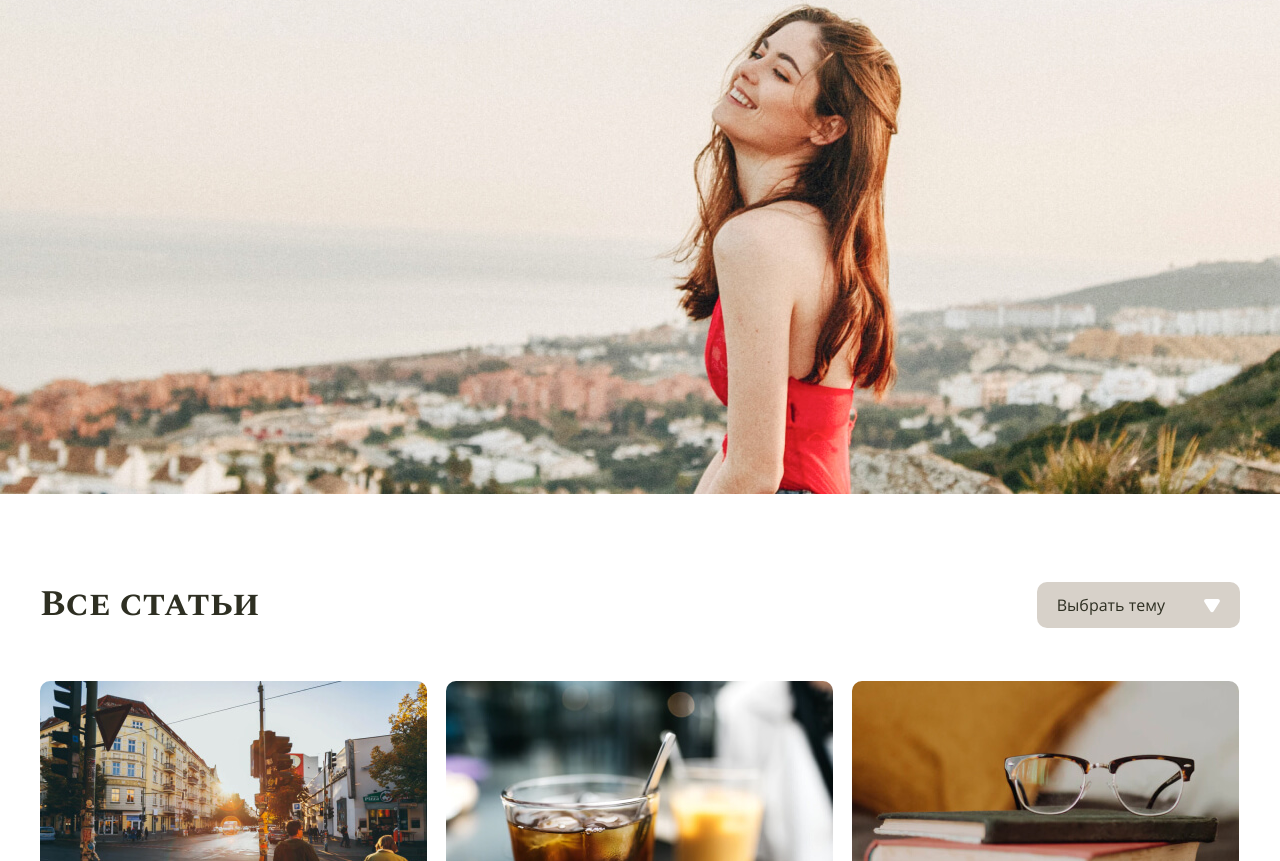
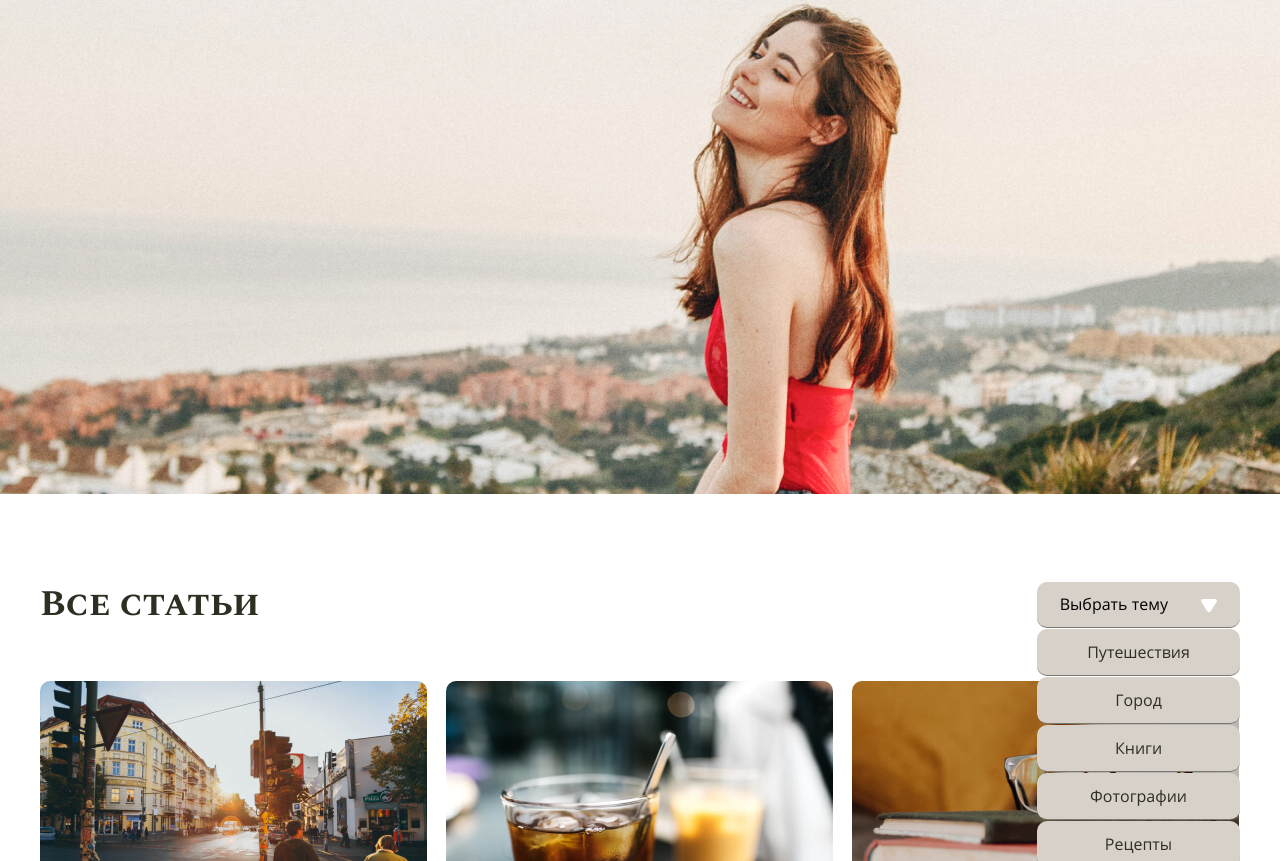
Before and after one commit to BDavidenko/zaverstai, a plain HTML site: page index.html in a window 1280 px wide. Shown: the part 91-952 px from the top of the page. Drawn offline with Linux system fonts and the light colour scheme; files whose address does not match are found by name.

Commit message:
feat: Доверстать выпадающий список

```diff
--- /dev/null
+++ b/blocks/articles/__button/articles__button.css
@@ -0,0 +1,24 @@
+.articles__button {
+  width: 203px;
+  height: 46px;
+  background-color: #D7D1C9;
+  border-radius: 10px;
+  display: flex;
+  align-items: center;
+  justify-content: space-around;
+  margin: 0;
+  font-size: 16px;
+  line-height: 22px;
+  border: none;
+  border-bottom: 1px solid rgba(32, 33, 23, .5);
+  outline: none;
+}
+
+.articles__button::after {
+  content: url(../../../images/button__icon-down.svg);
+  margin-top: 5px;
+}
+
+.articles__button:hover .articles__dropdown-list {
+  color: red;
+}
--- a/blocks/articles/__container/articles__container.css
+++ b/blocks/articles/__container/articles__container.css
@@ -3,4 +3,5 @@
   justify-content: space-between;
   align-items: center;
   margin-bottom: 49px;
+  position: relative;
 }
--- /dev/null
+++ b/blocks/articles/__dropdown-list-item/articles__dropdown-list-item.css
@@ -0,0 +1,14 @@
+.articles__dropdown-list-item {
+  margin: 0;
+  font-size: 16px;
+  line-height: 22px;
+  height: 46px;
+  width: 203px;
+  border-radius: 10px;
+  border-bottom: 1px solid rgba(32, 33, 23, .5);
+  background-color: #D7D1C9;
+  display: flex;
+  justify-content: center;
+  align-items: center;
+  margin-bottom: 1px;
+}
--- /dev/null
+++ b/blocks/articles/__dropdown-list/articles__dropdown-list.css
@@ -0,0 +1,8 @@
+.articles__dropdown-list {
+  list-style-type: none;
+  padding-left: 0;
+  position: absolute;
+  right: 0;
+  top: 52px;
+  margin: 0;
+}
--- a/blocks/articles/articles.css
+++ b/blocks/articles/articles.css
@@ -1,5 +1,7 @@
 @import url(./__container/articles__container.css);
-@import url(./__topic/articles__topic.css);
+@import url(./__button/articles__button.css);
+@import url(./__dropdown-list/articles__dropdown-list.css);
+@import url(./__dropdown-list-item/articles__dropdown-list-item.css);
 
 .articles {
   max-width: 1200px;
--- a/blocks/button/__topic/button__topic.css
+++ /dev/null
@@ -1,5 +0,0 @@
-.button__topic {
-  font-size: 16px;
-  line-height: 22px;
-  margin: 0;
-}
--- a/blocks/button/button.css
+++ /dev/null
@@ -1,19 +0,0 @@
-@import url(./__topic/button__topic.css);
-
-.button {
-  width: 203px;
-  height: 46px;
-  background-color: #D7D1C9;
-  border-radius: 10px;
-  display: flex;
-  align-items: center;
-  justify-content: space-around;
-  list-style-type: none;
-  padding-left: 0;
-  margin: 0;
-}
-
-.button::after {
-  content: url(../../images/button__icon-down.svg);
-  margin-top: 5px;
-}
--- a/index.html
+++ b/index.html
@@ -37,9 +37,15 @@
         <section class="articles">
           <div class="articles__container">
             <h2 class="title title_location_articles">Все статьи</h2>
-              <ul class="button">
-                <li class="button__topic">Выбрать тему</li>
-              </ul>
+            <button class="articles__button" type="button">Выбрать тему</button>
+            <ul class="articles__dropdown-list">
+              <li class="articles__dropdown-list-item">Путешествия</li>
+              <li class="articles__dropdown-list-item">Город</li>
+              <li class="articles__dropdown-list-item">Книги</li>
+              <li class="articles__dropdown-list-item">Фотографии</li>
+              <li class="articles__dropdown-list-item">Рецепты</li>
+              <li class="articles__dropdown-list-item">Все статьи</li>
+            </ul>
           </div>
 
           <ul class="flex"> <!-- Изменить название класса на articles__list-->
```
